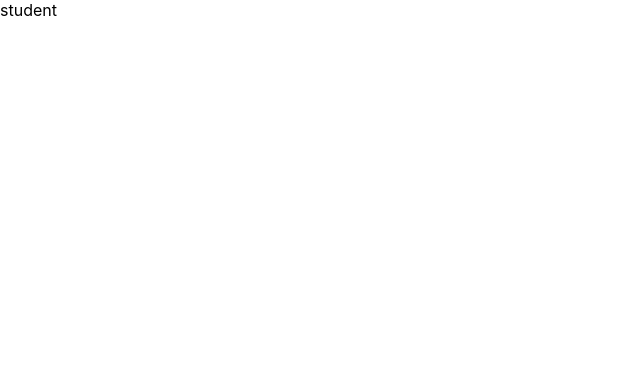
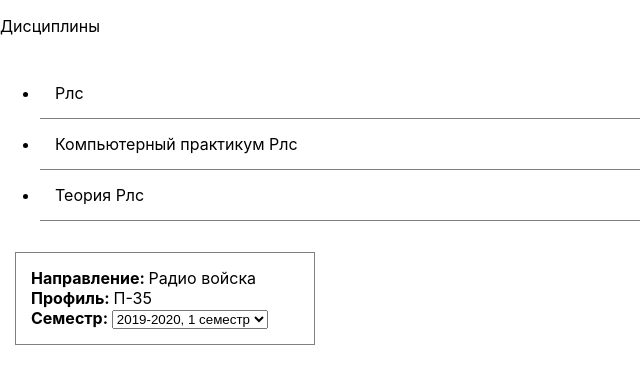
Before and after one commit to AnZzza/EIEE-front, a Next.js app: page /student in a window 1280 px wide. Shown: the top 384 px of the page, without its empty margins (0-640 px from the left). Built offline with nearby package versions, Linux system fonts and the light colour scheme.

Commit message:
Add CourseInfo

```diff
--- /dev/null
+++ b/src/components/student/courseInfo/CourseInfo.module.scss
@@ -0,0 +1,10 @@
+.box {
+  position: relative;
+  min-height: 1px;
+  padding-left: 15px;
+  padding-right: 15px;
+  border: 1px solid gray;
+  width: 300px;
+  padding: 15px;
+  margin: 15px;
+}
--- /dev/null
+++ b/src/components/student/courseInfo/CourseInfo.tsx
@@ -0,0 +1,28 @@
+import React from "react";
+import styles from "./CourseInfo.module.scss";
+
+const CourseInfo = () => {
+  return (
+    <div className={styles.box}>
+      <b>Направление: </b>
+      Радио войска
+      <br />
+      <b>Профиль: </b>
+      П-35
+      <br />
+      <b>Семестр: </b>
+      <select name="Semester" id="12">
+        <option value="0">2019-2020, 1 семестр</option>
+        <option value="1">2019-2020, 2 семестр</option>
+        <option value="2">2020-2021, 1 семестр</option>
+        <option value="3">2020-2021, 2 семестр</option>
+        <option value="4">2021-2022, 1 семестр</option>
+        <option value="5">2021-2022, 2 семестр</option>
+        <option value="6">2022-2023, 1 семестр</option>
+        <option value="7">2022-2023, 2 семестр</option>
+      </select>
+    </div>
+  );
+};
+
+export default CourseInfo;
--- a/src/pages/student/index.tsx
+++ b/src/pages/student/index.tsx
@@ -1,9 +1,12 @@
+import CourseInfo from "@components/student/courseInfo/CourseInfo";
+import Disciplines from "@components/student/disciplines/Disciplines";
 import React from "react";
 
 const index = () => {
   return (
     <div>
-      <div>student</div>
+      <Disciplines />
+      <CourseInfo />
     </div>
   );
 };
```
Also changed, not shown: src/components/student/Student.module.scss (deleted, +0 -7 lines), src/components/student/Student.tsx (deleted, +0 -26 lines).
